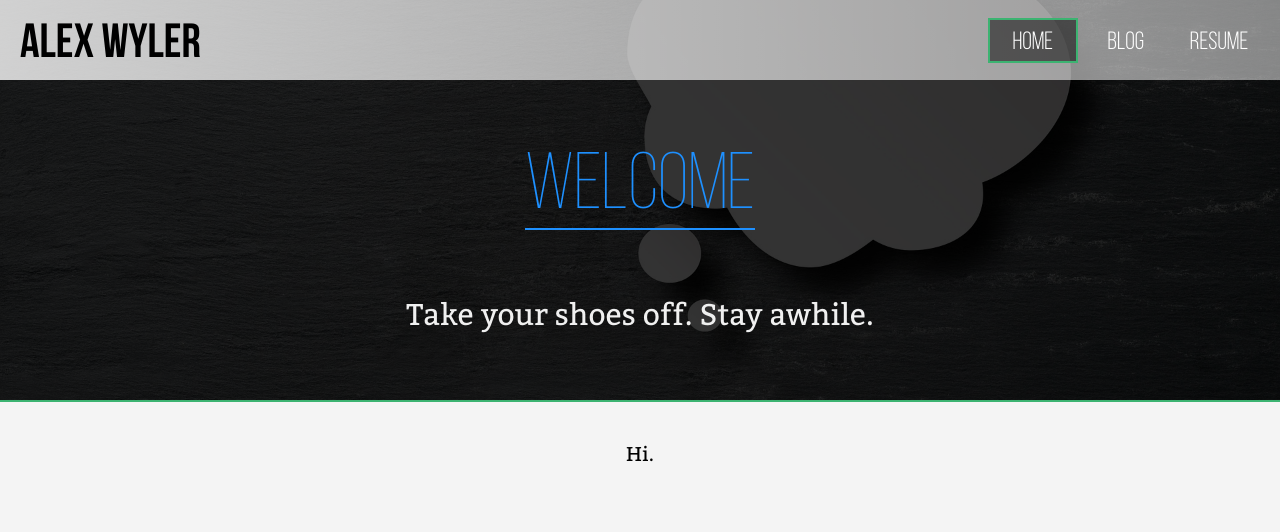
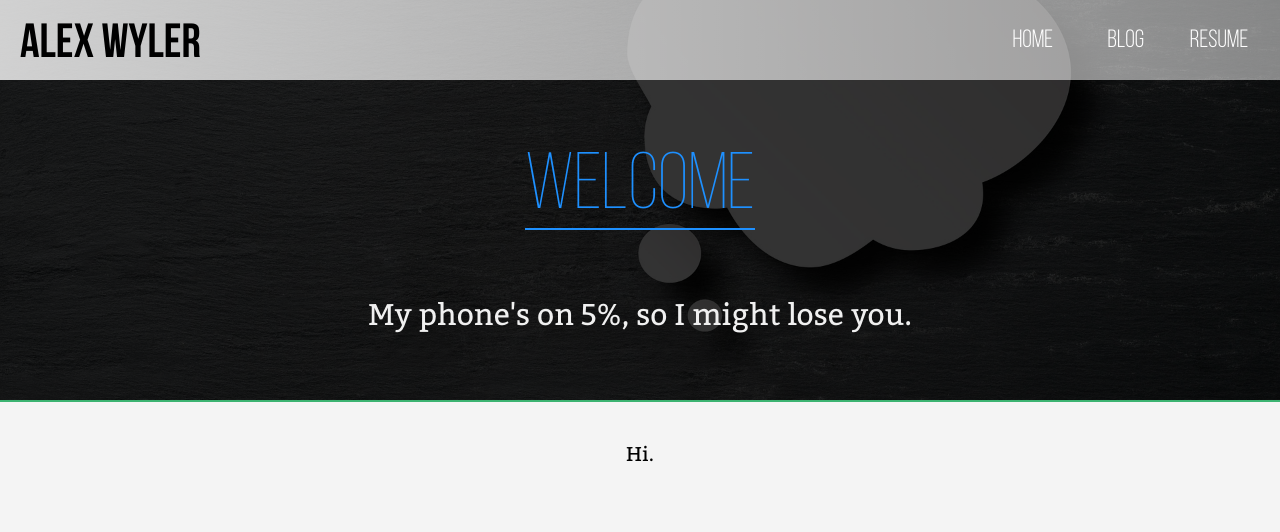
Before and after one commit to alexwyler/alexwyler.com, a Django app: page / in a window 1280 px wide. Shown: the top 532 px of the page. Run offline with Django 3.2, Linux system fonts and the light colour scheme; some libraries are stand-ins or nearby versions.

Commit message:
random subtitle, title link

```diff
--- a/alexwylercom/static/css/main.css
+++ b/alexwylercom/static/css/main.css
@@ -16,62 +16,65 @@
 @media -sass-debug-info{filename{font-family:file\:\/\/\/Users\/alexwyler\/alexwyler\.com\/alexwylercom\/static\/css\/main\.scss}line{font-family:\0000362}}
 figure { margin: 0; }
 
-@media -sass-debug-info{filename{font-family:file\:\/\/\/Users\/alexwyler\/alexwyler\.com\/alexwylercom\/static\/css\/main\.scss}line{font-family:\0000367}}
+@media -sass-debug-info{filename{font-family:file\:\/\/\/Users\/alexwyler\/alexwyler\.com\/alexwylercom\/static\/css\/main\.scss}line{font-family:\0000366}}
+a { color: inherit; text-decoration: inherit; }
+
+@media -sass-debug-info{filename{font-family:file\:\/\/\/Users\/alexwyler\/alexwyler\.com\/alexwylercom\/static\/css\/main\.scss}line{font-family:\0000372}}
 .nav, .nav-backdrop { font-family: Bebas-Neue-Book; position: absolute; top: 0; width: 100%; height: 80px; }
 
-@media -sass-debug-info{filename{font-family:file\:\/\/\/Users\/alexwyler\/alexwyler\.com\/alexwylercom\/static\/css\/main\.scss}line{font-family:\0000376}}
+@media -sass-debug-info{filename{font-family:file\:\/\/\/Users\/alexwyler\/alexwyler\.com\/alexwylercom\/static\/css\/main\.scss}line{font-family:\0000381}}
 .nav { z-index: 20; color: white; min-width: 570px; background: -webkit-linear-gradient(left, rgba(255, 255, 255, 0.8), rgba(255, 255, 255, 0.6)); /* For Safari 5.1 to 6.0 */ background: -o-linear-gradient(right, rgba(255, 255, 255, 0.8), rgba(255, 255, 255, 0.6)); /* For Opera 11.1 to 12.0 */ background: -moz-linear-gradient(right, rgba(255, 255, 255, 0.8), rgba(255, 255, 255, 0.6)); /* For Firefox 3.6 to 15 */ background: linear-gradient(to right, rgba(255, 255, 255, 0.8), rgba(255, 255, 255, 0.5)); /* Standard syntax */ }
-@media -sass-debug-info{filename{font-family:file\:\/\/\/Users\/alexwyler\/alexwyler\.com\/alexwylercom\/static\/css\/main\.scss}line{font-family:\0000385}}
+@media -sass-debug-info{filename{font-family:file\:\/\/\/Users\/alexwyler\/alexwyler\.com\/alexwylercom\/static\/css\/main\.scss}line{font-family:\0000390}}
 .nav .title { margin: 0 16px 0 20px; float: left; font-family: Bebas-Neue-Bold; font-size: 48px; padding: 21px 0; color: black; }
 
-@media -sass-debug-info{filename{font-family:file\:\/\/\/Users\/alexwyler\/alexwyler\.com\/alexwylercom\/static\/css\/main\.scss}line{font-family:\0000395}}
+@media -sass-debug-info{filename{font-family:file\:\/\/\/Users\/alexwyler\/alexwyler\.com\/alexwylercom\/static\/css\/main\.scss}line{font-family:\00003100}}
 .nav .links { margin: 0 16px 0 16px; float: right; padding: 18px 0; }
 
-@media -sass-debug-info{filename{font-family:file\:\/\/\/Users\/alexwyler\/alexwyler\.com\/alexwylercom\/static\/css\/main\.scss}line{font-family:\00003101}}
+@media -sass-debug-info{filename{font-family:file\:\/\/\/Users\/alexwyler\/alexwyler\.com\/alexwylercom\/static\/css\/main\.scss}line{font-family:\00003106}}
 .nav .links ul { position: relative; float: right; margin: 0 auto; display: inline-block; overflow-x: auto; list-style-type: none; }
-@media -sass-debug-info{filename{font-family:file\:\/\/\/Users\/alexwyler\/alexwyler\.com\/alexwylercom\/static\/css\/main\.scss}line{font-family:\00003109}}
+@media -sass-debug-info{filename{font-family:file\:\/\/\/Users\/alexwyler\/alexwyler\.com\/alexwylercom\/static\/css\/main\.scss}line{font-family:\00003114}}
 .nav .links ul li { font-size: 25px; display: inline-block; width: 90px; text-align: center; padding: 10px 0 6px 0; }
-@media -sass-debug-info{filename{font-family:file\:\/\/\/Users\/alexwyler\/alexwyler\.com\/alexwylercom\/static\/css\/main\.scss}line{font-family:\00003117}}
+@media -sass-debug-info{filename{font-family:file\:\/\/\/Users\/alexwyler\/alexwyler\.com\/alexwylercom\/static\/css\/main\.scss}line{font-family:\00003122}}
 .nav .links ul li:hover { color: #000000; }
-@media -sass-debug-info{filename{font-family:file\:\/\/\/Users\/alexwyler\/alexwyler\.com\/alexwylercom\/static\/css\/main\.scss}line{font-family:\00003121}}
+@media -sass-debug-info{filename{font-family:file\:\/\/\/Users\/alexwyler\/alexwyler\.com\/alexwylercom\/static\/css\/main\.scss}line{font-family:\00003126}}
 .nav .links ul li.selected:hover { color: white; }
-@media -sass-debug-info{filename{font-family:file\:\/\/\/Users\/alexwyler\/alexwyler\.com\/alexwylercom\/static\/css\/main\.scss}line{font-family:\00003125}}
+@media -sass-debug-info{filename{font-family:file\:\/\/\/Users\/alexwyler\/alexwyler\.com\/alexwylercom\/static\/css\/main\.scss}line{font-family:\00003130}}
 .nav .links ul li.selected { width: 86px; border: 2px solid #3CB371; background-color: rgba(0, 0, 0, 0.5); }
 
-@media -sass-debug-info{filename{font-family:file\:\/\/\/Users\/alexwyler\/alexwyler\.com\/alexwylercom\/static\/css\/main\.scss}line{font-family:\00003133}}
+@media -sass-debug-info{filename{font-family:file\:\/\/\/Users\/alexwyler\/alexwyler\.com\/alexwylercom\/static\/css\/main\.scss}line{font-family:\00003138}}
 .top-section-image, .top-section-content { position: absolute; top: 0; width: 100%; overflow: hidden; }
 
-@media -sass-debug-info{filename{font-family:file\:\/\/\/Users\/alexwyler\/alexwyler\.com\/alexwylercom\/static\/css\/main\.scss}line{font-family:\00003140}}
+@media -sass-debug-info{filename{font-family:file\:\/\/\/Users\/alexwyler\/alexwyler\.com\/alexwylercom\/static\/css\/main\.scss}line{font-family:\00003145}}
 .top-section-image { z-index: 0; margin-top: -140px; height: 540px; background-size: cover; background-repeat: no-repeat; background-image: url("/static/images/thought1.jpg"); }
 
-@media -sass-debug-info{filename{font-family:file\:\/\/\/Users\/alexwyler\/alexwyler\.com\/alexwylercom\/static\/css\/main\.scss}line{font-family:\00003149}}
+@media -sass-debug-info{filename{font-family:file\:\/\/\/Users\/alexwyler\/alexwyler\.com\/alexwylercom\/static\/css\/main\.scss}line{font-family:\00003154}}
 .top-section-content { z-index: 1; background-color: rgba(0, 0, 0, 0.8); padding-top: 80px; height: 320px; text-align: center; -webkit-animation: fadein 3s; /* Safari, Chrome and Opera > 12.1 */ -moz-animation: fadein 3s; /* Firefox < 16 */ -ms-animation: fadein 3s; /* Internet Explorer */ -o-animation: fadein 3s; /* Opera < 12.1 */ animation: fadein 3s; }
-@media -sass-debug-info{filename{font-family:file\:\/\/\/Users\/alexwyler\/alexwyler\.com\/alexwylercom\/static\/css\/main\.scss}line{font-family:\00003162}}
+@media -sass-debug-info{filename{font-family:file\:\/\/\/Users\/alexwyler\/alexwyler\.com\/alexwylercom\/static\/css\/main\.scss}line{font-family:\00003167}}
 .top-section-content .header { color: #1E90FF; margin: 68px 0; font-family: Bebas-Neue-Light; font-size: 80px; }
-@media -sass-debug-info{filename{font-family:file\:\/\/\/Users\/alexwyler\/alexwyler\.com\/alexwylercom\/static\/css\/main\.scss}line{font-family:\00003168}}
+@media -sass-debug-info{filename{font-family:file\:\/\/\/Users\/alexwyler\/alexwyler\.com\/alexwylercom\/static\/css\/main\.scss}line{font-family:\00003173}}
 .top-section-content .header span { border-bottom: 2px solid #1E90FF; }
-@media -sass-debug-info{filename{font-family:file\:\/\/\/Users\/alexwyler\/alexwyler\.com\/alexwylercom\/static\/css\/main\.scss}line{font-family:\00003173}}
+@media -sass-debug-info{filename{font-family:file\:\/\/\/Users\/alexwyler\/alexwyler\.com\/alexwylercom\/static\/css\/main\.scss}line{font-family:\00003178}}
 .top-section-content .subtitle { font-size: 30px; }
 
-@media -sass-debug-info{filename{font-family:file\:\/\/\/Users\/alexwyler\/alexwyler\.com\/alexwylercom\/static\/css\/main\.scss}line{font-family:\00003179}}
+@media -sass-debug-info{filename{font-family:file\:\/\/\/Users\/alexwyler\/alexwyler\.com\/alexwylercom\/static\/css\/main\.scss}line{font-family:\00003184}}
 .main-container { margin-top: 400px; background-color: #f4f4f4; min-height: 340px; border-top: 2px solid #3CB371; color: black; padding: 40px; }
-@media -sass-debug-info{filename{font-family:file\:\/\/\/Users\/alexwyler\/alexwyler\.com\/alexwylercom\/static\/css\/main\.scss}line{font-family:\00003187}}
+@media -sass-debug-info{filename{font-family:file\:\/\/\/Users\/alexwyler\/alexwyler\.com\/alexwylercom\/static\/css\/main\.scss}line{font-family:\00003192}}
 .main-container .content { max-width: 68em; margin-left: auto; margin-right: auto; padding: 0 20px; text-align: center; }
 
-@media -sass-debug-info{filename{font-family:file\:\/\/\/Users\/alexwyler\/alexwyler\.com\/alexwylercom\/static\/css\/main\.scss}line{font-family:\00003197}}
+@media -sass-debug-info{filename{font-family:file\:\/\/\/Users\/alexwyler\/alexwyler\.com\/alexwylercom\/static\/css\/main\.scss}line{font-family:\00003202}}
 .footer { color: black; height: 60px; border-top: 40px solid #f0f0f0; background-color: #e0e0e0; text-align: center; padding: 20px; }
-@media -sass-debug-info{filename{font-family:file\:\/\/\/Users\/alexwyler\/alexwyler\.com\/alexwylercom\/static\/css\/main\.scss}line{font-family:\00003205}}
+@media -sass-debug-info{filename{font-family:file\:\/\/\/Users\/alexwyler\/alexwyler\.com\/alexwylercom\/static\/css\/main\.scss}line{font-family:\00003210}}
 .footer .copyright { font-size: 12px; font-weight: light; }
-@media -sass-debug-info{filename{font-family:file\:\/\/\/Users\/alexwyler\/alexwyler\.com\/alexwylercom\/static\/css\/main\.scss}line{font-family:\00003211}}
+@media -sass-debug-info{filename{font-family:file\:\/\/\/Users\/alexwyler\/alexwyler\.com\/alexwylercom\/static\/css\/main\.scss}line{font-family:\00003216}}
 .footer .social-container ul { display: inline-block; list-style-type: none; }
-@media -sass-debug-info{filename{font-family:file\:\/\/\/Users\/alexwyler\/alexwyler\.com\/alexwylercom\/static\/css\/main\.scss}line{font-family:\00003215}}
+@media -sass-debug-info{filename{font-family:file\:\/\/\/Users\/alexwyler\/alexwyler\.com\/alexwylercom\/static\/css\/main\.scss}line{font-family:\00003220}}
 .footer .social-container ul li { font-size: 25px; display: inline-block; width: 40px; height: 20px; text-align: center; border-radius: 7px; }
-@media -sass-debug-info{filename{font-family:file\:\/\/\/Users\/alexwyler\/alexwyler\.com\/alexwylercom\/static\/css\/main\.scss}line{font-family:\00003223}}
+@media -sass-debug-info{filename{font-family:file\:\/\/\/Users\/alexwyler\/alexwyler\.com\/alexwylercom\/static\/css\/main\.scss}line{font-family:\00003228}}
 .footer .social-container ul li img { width: 20px; height: 20px; }
-@media -sass-debug-info{filename{font-family:file\:\/\/\/Users\/alexwyler\/alexwyler\.com\/alexwylercom\/static\/css\/main\.scss}line{font-family:\00003229}}
+@media -sass-debug-info{filename{font-family:file\:\/\/\/Users\/alexwyler\/alexwyler\.com\/alexwylercom\/static\/css\/main\.scss}line{font-family:\00003234}}
 .footer .social-container ul li:hover { opacity: .5; }
 
-@media -sass-debug-info{filename{font-family:file\:\/\/\/Users\/alexwyler\/alexwyler\.com\/alexwylercom\/static\/css\/main\.scss}line{font-family:\00003239}}
+@media -sass-debug-info{filename{font-family:file\:\/\/\/Users\/alexwyler\/alexwyler\.com\/alexwylercom\/static\/css\/main\.scss}line{font-family:\00003244}}
 .content .medium-embed-container { display: inline-block; }
 
 /*# sourceMappingURL=main.css.map */
--- a/alexwylercom/static/css/main.scss
+++ b/alexwylercom/static/css/main.scss
@@ -61,6 +61,11 @@
 
 figure {
 	margin: 0;
+}
+
+a {
+	color: inherit;
+	text-decoration: inherit;
 }
 
 // Nav bar
--- a/alexwylercom/static/html/chrome.html
+++ b/alexwylercom/static/html/chrome.html
@@ -1,6 +1,8 @@
 <div class="nav">
 	<div class="title">
-		Alex Wyler
+		<a ui-sref="home">
+			Alex Wyler
+		</a>
 	</div>
 	<div class="links">
 		<ul>
@@ -22,7 +24,7 @@
 		<span>{{$resolves.title || 'Welcome'}}</span>
 	</div>
 	<div class="subtitle">
-		{{$resolves.subtitle || 'Take your shoes off. Stay awhile.'}}
+		{{$resolves.subtitle || randomSubtitle()}}
 	</div>
 </div>
 <div class="main-container" ui-view>
--- a/alexwylercom/static/js/alexwylercom.js
+++ b/alexwylercom/static/js/alexwylercom.js
@@ -1,5 +1,31 @@
 (function () {
     'use strict';
+
+    var subtitles = [
+        "I can't name all 150 pokemon.",
+        "Take your shoes off. Stay awhile.",
+        "Can I get you anything? Cofee? Tea?",
+        "Here, let me take your coat.",
+        "How's the fam?",
+        "Hold on, let me grab my phone.",
+        "Just finishing up.  I'll be right out.",
+        "You're just in time for pie!",
+        "Can you get some milk next time you're out?",
+        "My phone's on 5%, so I might lose you.",
+        "How was the drive in?",
+        "Get in! You must be freezing!",
+        "Don't mind the dog.  He's friendly.",
+        "Hungry for apples?",
+        "Wasn't the meeting tomorrow though?",
+        "Don't mind the mess.",
+        "Hey, can you hold this for a second?",
+        "Snape kills dumbledore.",
+        "I had to Spark Notes 'Heart of Darkness'.",
+        "Trying to define yourself is like trying to bite your own teeth.",
+        "Take a left at the next street light.",
+        "Don't use the garbage disposal!",
+        "Thank god.  I'm famished."
+    ];
 
     var app = angular.module('alexwylercom', [
         'ui.router',
@@ -57,6 +83,9 @@
 
     app.run(function($rootScope, $timeout) {
         $rootScope.date = new Date();
+        $rootScope.randomSubtitle = function() {
+            return subtitles[Math.floor(Math.random()*subtitles.length)];
+        };
 
         $rootScope.$on('$stateChangeSuccess', function() {
             $timeout(medium_embed_onload, 1);
```
Also changed, not shown: 1 other file.
